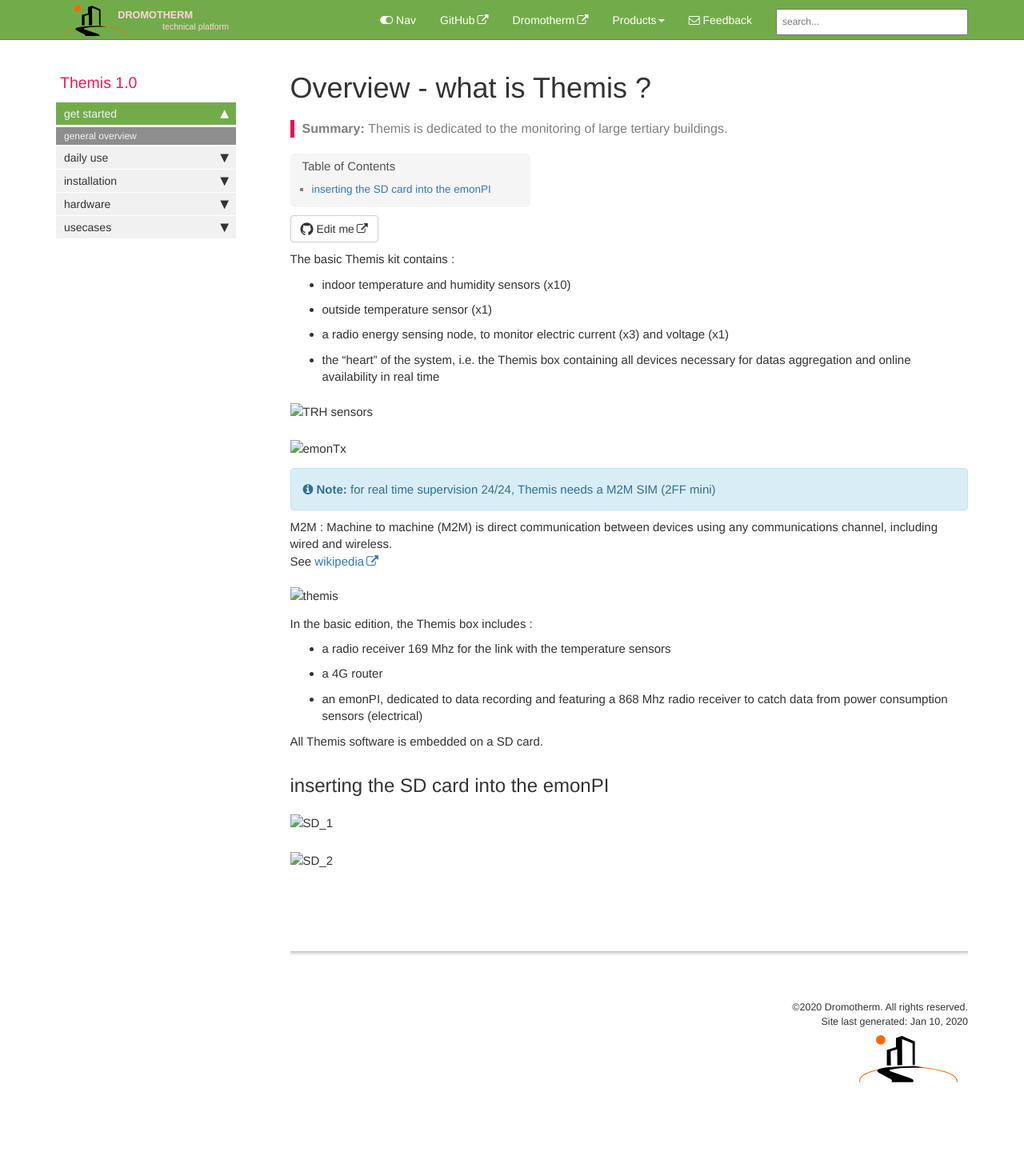
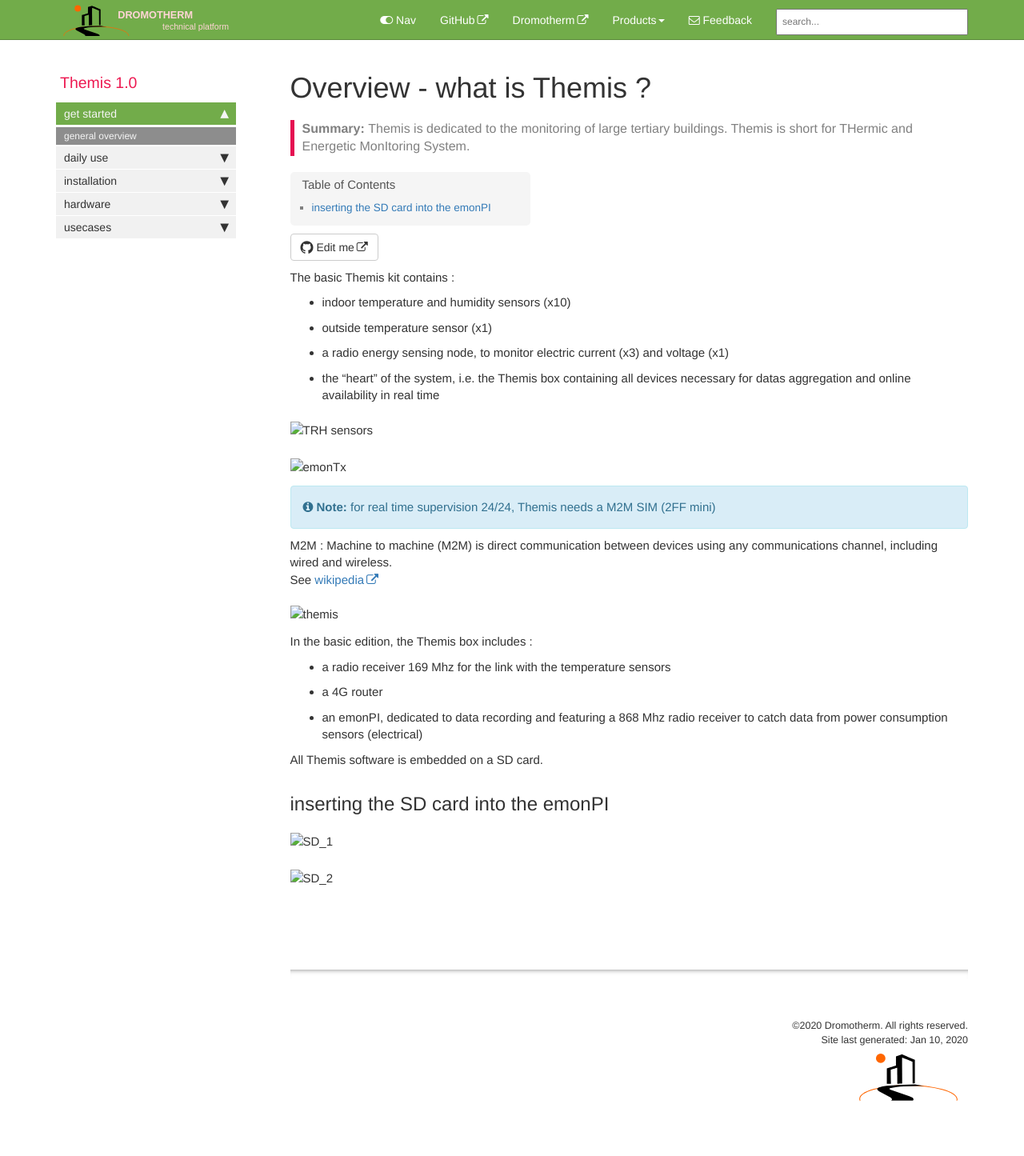
Before and after one commit to dromotherm/documentation, a Jekyll site: the page built from pages/themis/overview/overview.md, in a window 1280 px wide. Shown: the whole page at 80% size. Built offline with Jekyll 4.4.1, drawn with Linux system fonts in a browser that asks for light colours; comment, search, counter and statistics services are not loaded; before the commit the page ends 1422 px from its top, so only the background shows below that.

Commit message:
Update overview.md

```diff
--- a/pages/themis/overview/overview.md
+++ b/pages/themis/overview/overview.md
@@ -2,7 +2,7 @@
 title: Overview - what is Themis ?
 sidebar: themis_sidebar
 permalink: Themis_overview.html
-summary: Themis is dedicated to the monitoring of large tertiary buildings.
+summary: Themis is dedicated to the monitoring of large tertiary buildings. Themis is short for THermic and Energetic MonItoring System.
 ---
 
 The basic Themis kit contains :
```
